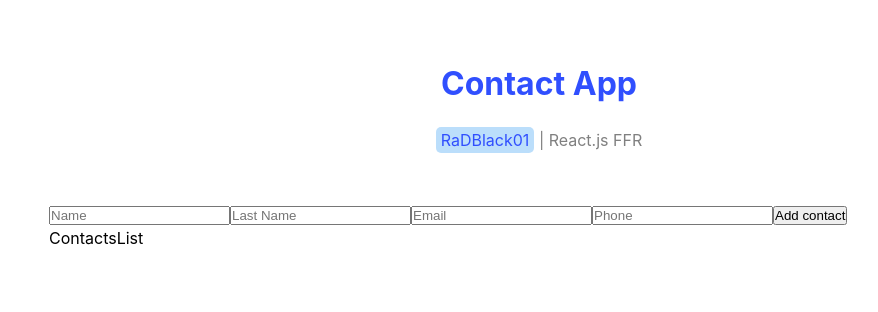
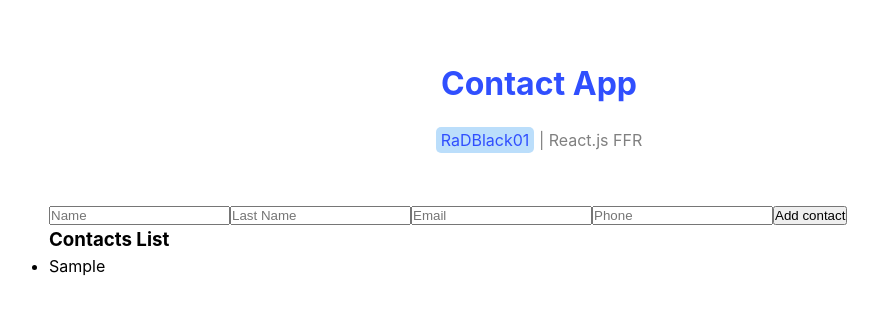
Before and after one commit to RaD01Black/contact-app-FFR, a React (Vite) app: page / in a window 1280 px wide. Both pictures are taken after typing "Sample", "Sample", "name@example.com", "Sample" into the empty fields and a click on the button "Add contact". Shown: the top 312 px of the page, without its empty margins (101-979 px from the left). Built offline with nearby package versions, Linux system fonts and the light colour scheme.

Commit message:
adding uuid libery

```diff
--- a/package.json
+++ b/package.json
@@ -11,7 +11,8 @@
   },
   "dependencies": {
     "react": "^18.2.0",
-    "react-dom": "^18.2.0"
+    "react-dom": "^18.2.0",
+    "uuid": "^9.0.1"
   },
   "devDependencies": {
     "@types/react": "^18.2.64",
--- a/src/components/Contact.jsx
+++ b/src/components/Contact.jsx
@@ -1,12 +1,15 @@
 import { useState } from "react"
+import { v4 } from "uuid";
 
 import ContactsList from "./ContactsList";
 import inputs from "../constants/input";
+
 
 function Contact() {
     const [contacts, setContacts] = useState([]);
     const [alert, setAlert] = useState("");
     const [contact , setContact] = useState({
+        id: "",
         name: "",
         LastName: "",
         email: "",
@@ -31,7 +34,8 @@
             return;
         }
         setAlert("");
-        setContacts((contacts) => [...contacts, contact]);
+        const newContact = {...contact, id:v4()};
+        setContacts((contacts) => [...contacts, newContact]);
         setContact({
             name: "",
             LastName: "",
--- a/src/components/ContactsList.jsx
+++ b/src/components/ContactsList.jsx
@@ -1,7 +1,14 @@
 
-function ContactsList(props) {
+function ContactsList({ contacts }) {
   return (
-    <div>ContactsList</div>
+    <div>
+      <h3>Contacts List</h3>
+      <ul>
+        {contacts.map((contact) => (
+          <li key={contact.id}>{contact.name}</li>
+        ))}
+      </ul>
+      </div>
   )
 }
 
```
Also changed, not shown: 1 other file (tests, documents, lock files or other folders).
